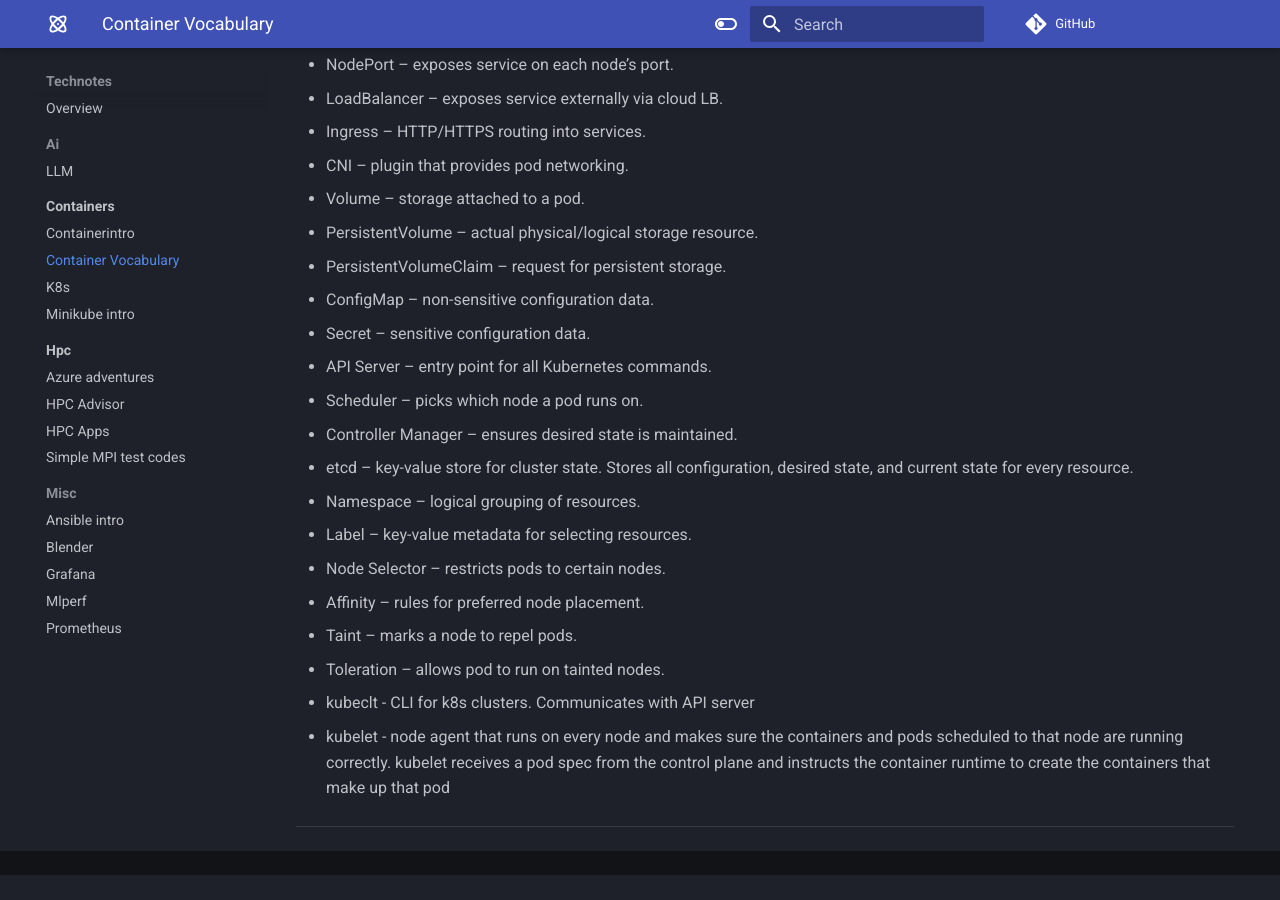
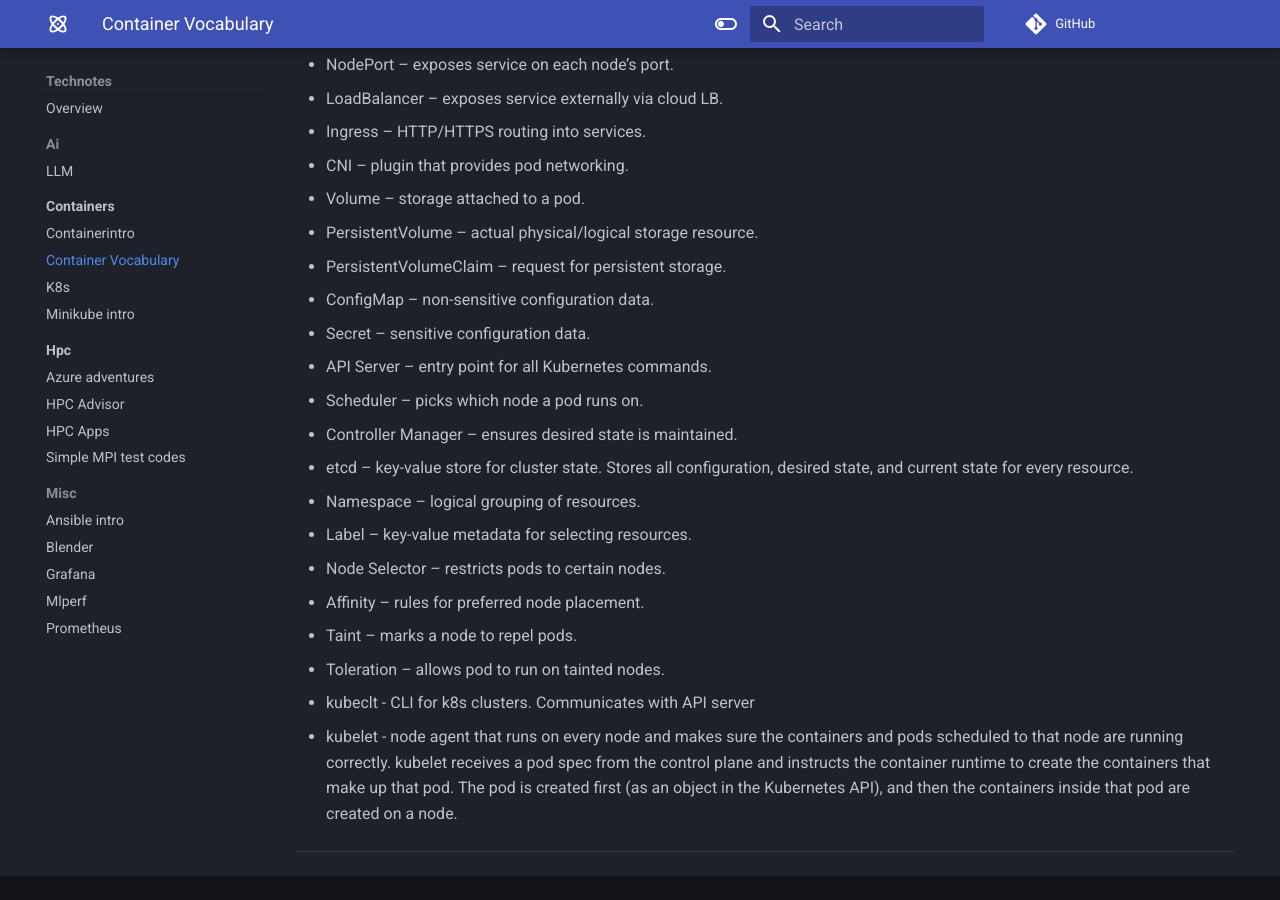
Before and after one commit to marconetto/technotes, an MkDocs documentation site: the page built from docs/containers/containervocabulary.md, in a window 1280 px wide and 900 px high, scrolled down 665 px. Built offline with MkDocs 1.6.1 and Material for MkDocs 9.7.7, drawn with Linux system fonts in a browser that asks for light colours; comment, search, counter and statistics services are not loaded; before the commit the page ends 1540 px from its top, so only the background shows below that.

Commit message:
update container vocabulary

```diff
--- a/docs/containers/containervocabulary.md
+++ b/docs/containers/containervocabulary.md
@@ -39,7 +39,7 @@ containers
 - Taint – marks a node to repel pods.
 - Toleration – allows pod to run on tainted nodes.
 - kubeclt - CLI for k8s clusters. Communicates with API server
-- kubelet - node agent that runs on every node and makes sure the containers and pods scheduled to that node are running correctly. kubelet receives a pod spec from the control plane and instructs the container runtime to create the containers that make up that pod
+- kubelet - node agent that runs on every node and makes sure the containers and pods scheduled to that node are running correctly. kubelet receives a pod spec from the control plane and instructs the container runtime to create the containers that make up that pod. The pod is created first (as an object in the Kubernetes API), and then the containers inside that pod are created on a node.
 
 
 
```
